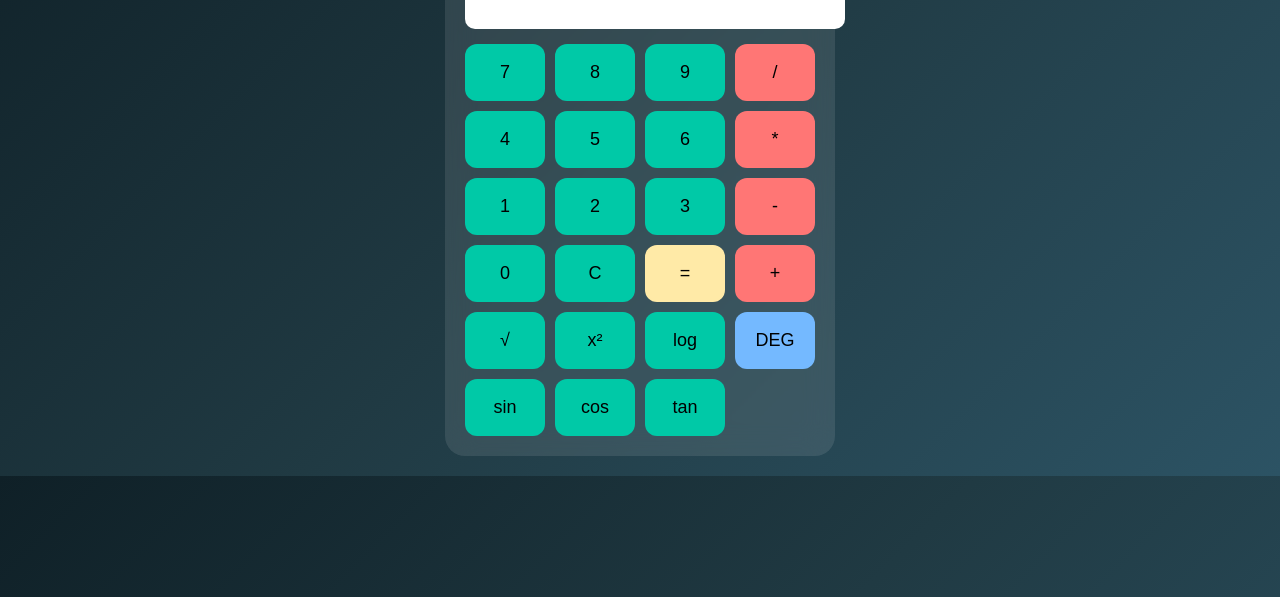
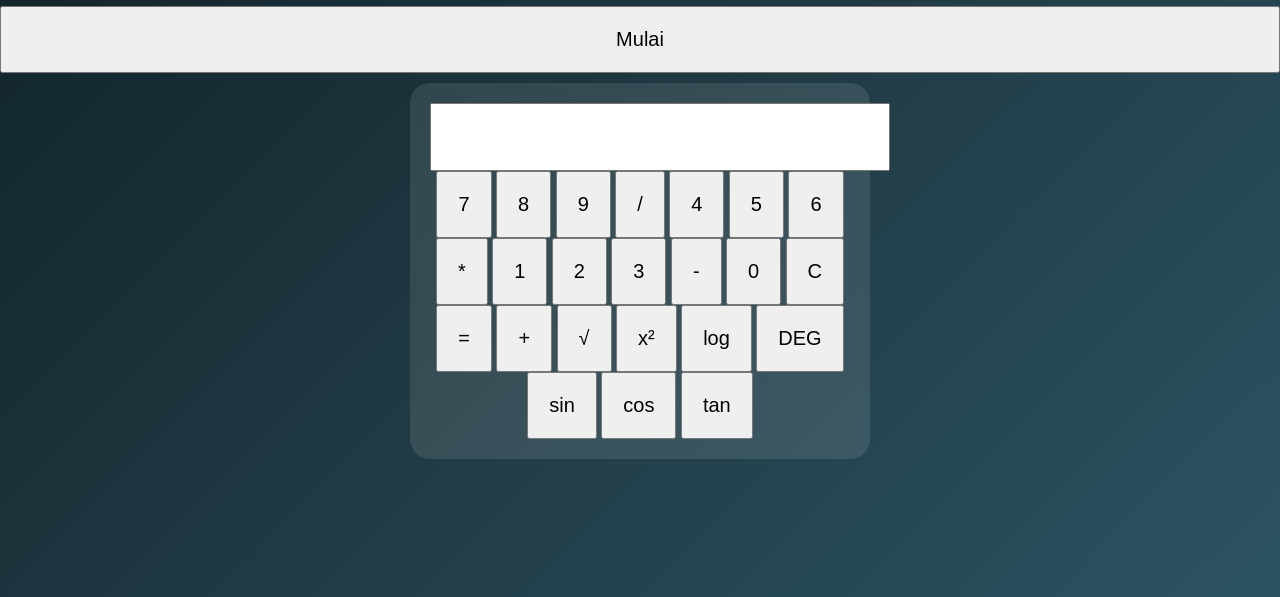
Before and after one commit to leffikausar-pixel/web-vall, a plain HTML site: page index.html in a window 1280 px wide. Shown: the part 203-800 px from the top of the page. Drawn offline with Linux system fonts and the light colour scheme.

Commit message:
Update index.html

```diff
--- a/index.html
+++ b/index.html
@@ -1,7 +1,11 @@
 <!DOCTYPE html>
 <html>
 <head>
-    <title>Vall Calculator 😎</title>
+    <title>Web Vall 😎</title>
+
+    <!-- INI WAJIB BIAR GAK KEKECILAN -->
+    <meta name="viewport" content="width=device-width, initial-scale=1.0">
+
     <style>
         body {
             margin: 0;
@@ -9,57 +13,33 @@
             background: linear-gradient(135deg, #0f2027, #203a43, #2c5364);
             color: white;
             text-align: center;
-        }
 
-        h1 {
-            margin-top: 20px;
+            /* Biar gak kosong */
+            min-height: 100vh;
+            display: flex;
+            flex-direction: column;
+            justify-content: center;
         }
 
         .calc {
-            margin: 20px auto;
+            margin: 10px auto;
             width: 95%;
-            max-width: 350px;
+            max-width: 420px;
             padding: 20px;
             border-radius: 20px;
             background: rgba(255,255,255,0.1);
-            backdrop-filter: blur(15px);
         }
 
         input {
             width: 100%;
-            padding: 15px;
-            font-size: 22px;
-            border-radius: 10px;
-            border: none;
-            margin-bottom: 15px;
-            text-align: right;
-        }
-
-        .grid {
-            display: grid;
-            grid-template-columns: repeat(4, 1fr);
-            gap: 10px;
+            padding: 18px;
+            font-size: 24px;
         }
 
         button {
-            padding: 18px;
-            font-size: 18px;
-            border: none;
-            border-radius: 12px;
-            background: #00c9a7;
-            color: black;
-            cursor: pointer;
-            transition: 0.2s;
+            padding: 20px;
+            font-size: 20px;
         }
-
-        button:active {
-            transform: scale(0.9);
-            background: #00a88a;
-        }
-
-        .op { background: #ff7675; }
-        .equal { background: #ffeaa7; }
-        .mode { background: #74b9ff; }
     </style>
 </head>
 <body>
@@ -105,6 +85,10 @@
 <script>
 let mode = "deg";
 
+window.onload = function() {
+    sapa();
+};
+
 // suara klik
 function klikSound() {
     let audio = new Audio("https://www.soundjay.com/button/sounds/button-16.mp3");
@@ -113,8 +97,16 @@
 
 function sapa() {
     let nama = prompt("Nama lu siapa?");
+    let jam = new Date().getHours();
+    let ucapan;
+
+    if (jam < 12) ucapan = "pagi";
+    else if (jam < 18) ucapan = "siang";
+    else ucapan = "malam";
+
     document.getElementById("judul").innerHTML =
-        "Halo " + nama + " 👋";
+        `Halo ${nama} 👋, selamat ${ucapan}!`;
+}
 }
 
 function tambah(val) {
```
